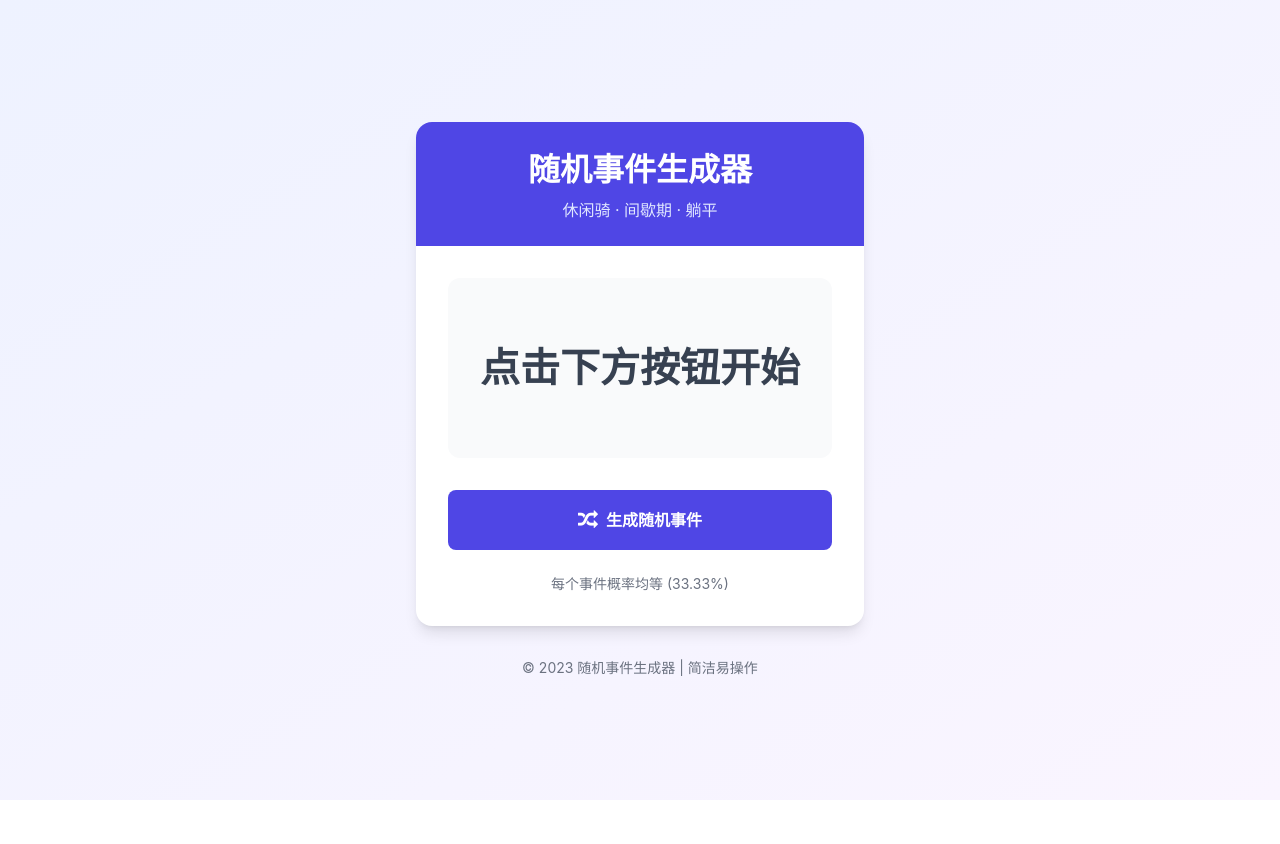
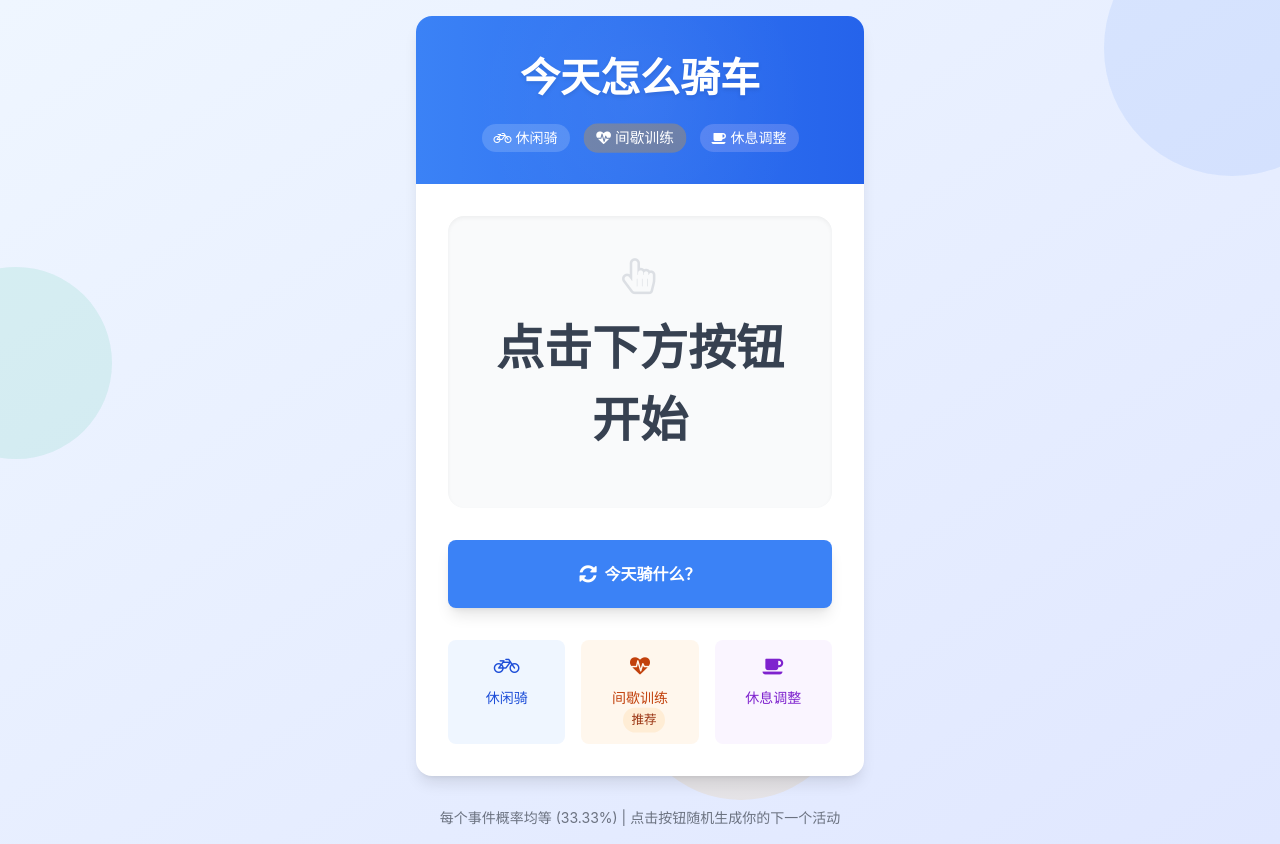
Before and after one commit to LingeringSongCicadas/test, a plain HTML site: page index.html in a window 1280 px wide. Before the commit the page ends 800 px from the top, so only its background shows below. Drawn offline with nearby package versions, Linux system fonts and the light colour scheme.

Commit message:
优化页面
优化页面

```diff
--- a/app.js
+++ b/app.js
@@ -1,10 +1,16 @@
-// 定义事件数组
-const events = ['休闲骑', '间歇期', '躺平'];
+// 定义骑行方案数组，为每种方案添加描述
+const events = [
+    { name: '休闲骑', description: '轻松骑行，享受风景，保持舒适的节奏，适合日常放松' },
+    { name: '间歇训练', description: '高强度冲刺与低强度恢复交替，提高心肺能力和爆发力' },
+    { name: '休息调整', description: '今天不骑车，完全放松休息，为下次骑行储备能量' }
+];
 
 // 获取DOM元素
 const generateBtn = document.getElementById('generateBtn');
 const eventText = document.getElementById('eventText');
+const eventDescription = document.getElementById('eventDescription');
 const eventDisplay = document.getElementById('eventDisplay');
+const titleElement = document.getElementById('mainTitle');
 
 // 添加点击事件监听器
 generateBtn.addEventListener('click', generateRandomEvent);
@@ -12,8 +18,13 @@ generateBtn.addEventListener('click', generateRandomEvent);
 // 生成随机事件函数
 function generateRandomEvent() {
     // 添加动画效果
-    eventDisplay.classList.add('opacity-0');
-    eventDisplay.classList.remove('opacity-100');
+    eventDisplay.classList.add('opacity-0', 'scale-95');
+    eventDisplay.classList.remove('opacity-100', 'scale-100');
+
+    // 为标题添加动画
+    if (titleElement) {
+        titleElement.classList.add('animate-pulse');
+    }
 
     // 短暂延迟后更新内容
     setTimeout(() => {
@@ -22,29 +33,55 @@ function generateRandomEvent() {
         const selectedEvent = events[randomIndex];
 
         // 更新显示文本
-        eventText.textContent = selectedEvent;
+        eventText.textContent = selectedEvent.name;
+
+        // 更新描述
+        if (eventDescription) {
+            eventDescription.textContent = selectedEvent.description;
+        }
 
         // 根据事件类型添加不同的样式
-        switch(selectedEvent) {
+        switch(selectedEvent.name) {
             case '休闲骑':
-                eventDisplay.className = 'bg-blue-50 text-blue-800 rounded-xl p-8 text-center mb-8 min-h-[180px] flex items-center justify-center transition-all duration-500';
+                eventDisplay.className = 'bg-blue-50 text-blue-800 rounded-xl p-8 text-center mb-8 min-h-[200px] flex flex-col items-center justify-center transition-all duration-500 shadow-md';
                 break;
-            case '间歇期':
-                eventDisplay.className = 'bg-green-50 text-green-800 rounded-xl p-8 text-center mb-8 min-h-[180px] flex items-center justify-center transition-all duration-500';
+            case '间歇训练':
+                eventDisplay.className = 'bg-orange-50 text-orange-800 rounded-xl p-8 text-center mb-8 min-h-[200px] flex flex-col items-center justify-center transition-all duration-500 shadow-md animate-pulse';
                 break;
-            case '躺平':
-                eventDisplay.className = 'bg-purple-50 text-purple-800 rounded-xl p-8 text-center mb-8 min-h-[180px] flex items-center justify-center transition-all duration-500';
+            case '休息调整':
+                eventDisplay.className = 'bg-purple-50 text-purple-800 rounded-xl p-8 text-center mb-8 min-h-[200px] flex flex-col items-center justify-center transition-all duration-500 shadow-md';
                 break;
         }
 
         // 恢复显示
-        eventDisplay.classList.add('opacity-100');
-        eventDisplay.classList.remove('opacity-0');
+        eventDisplay.classList.add('opacity-100', 'scale-100');
+        eventDisplay.classList.remove('opacity-0', 'scale-95');
+
+        // 移除标题动画
+        if (titleElement) {
+            setTimeout(() => {
+                titleElement.classList.remove('animate-pulse');
+            }, 1000);
+        }
     }, 300);
 }
 
 // 初始化页面
 window.addEventListener('load', () => {
-    eventDisplay.classList.add('opacity-100');
-    eventDisplay.classList.remove('opacity-0');
+    eventDisplay.classList.add('opacity-100', 'scale-100');
+    eventDisplay.classList.remove('opacity-0', 'scale-95');
+
+    // 为间歇训练添加特殊标识
+    const intervalBadge = document.createElement('span');
+    intervalBadge.className = 'inline-block bg-orange-100 text-orange-800 text-xs px-2 py-1 rounded-full ml-2 animate-pulse';
+    intervalBadge.textContent = '推荐';
+
+    // 找到包含"间歇训练"的元素并添加标识
+    const elements = document.querySelectorAll('*');
+    elements.forEach(element => {
+        if (element.textContent.includes('间歇训练')) {
+            element.appendChild(intervalBadge);
+            return;
+        }
+    });
 });
--- a/index.html
+++ b/index.html
@@ -3,7 +3,7 @@
 <head>
     <meta charset="UTF-8">
     <meta name="viewport" content="width=device-width, initial-scale=1.0">
-    <title>随机事件生成器</title>
+    <title>今天怎么骑车</title>
     <script src="https://cdn.tailwindcss.com"></script>
     <link href="https://cdnjs.cloudflare.com/ajax/libs/font-awesome/4.7.0/css/font-awesome.min.css" rel="stylesheet">
     <script>
@@ -11,8 +11,9 @@
             theme: {
                 extend: {
                     colors: {
-                        primary: '#4F46E5',
+                        primary: '#3B82F6', // 更明亮的蓝色
                         secondary: '#10B981',
+                        accent: '#F59E0B',  // 突出间歇骑的橙色
                         neutral: '#6B7280',
                     },
                     fontFamily: {
@@ -27,37 +28,91 @@
             .content-auto {
                 content-visibility: auto;
             }
-            .transition-transform-opacity {
-                transition-property: transform, opacity;
+            .text-shadow {
+                text-shadow: 0 2px 4px rgba(0,0,0,0.1);
+            }
+            .card-hover {
+                transition: all 0.3s ease;
+            }
+            .card-hover:hover {
+                transform: translateY(-5px);
+            }
+            .pulse-animation {
+                animation: pulse 2s infinite;
+            }
+            @keyframes pulse {
+                0% {
+                    transform: scale(1);
+                }
+                50% {
+                    transform: scale(1.05);
+                }
+                100% {
+                    transform: scale(1);
+                }
             }
         }
     </style>
 </head>
-<body class="min-h-screen bg-gradient-to-br from-indigo-50 to-purple-50 flex flex-col items-center justify-center p-4 font-sans text-gray-800">
-    <div class="w-full max-w-md bg-white rounded-2xl shadow-lg overflow-hidden transition-all duration-300 hover:shadow-xl">
-        <div class="bg-primary text-white p-6 text-center">
-            <h1 class="text-[clamp(1.5rem,3vw,2rem)] font-bold">随机事件生成器</h1>
-            <p class="text-indigo-100 mt-1">休闲骑 · 间歇期 · 躺平</p>
+<body class="min-h-screen bg-gradient-to-br from-blue-50 to-indigo-100 flex flex-col items-center justify-center p-4 font-sans text-gray-800">
+    <!-- 装饰性元素 -->
+    <div class="fixed top-0 left-0 w-full h-full overflow-hidden -z-10 opacity-10">
+        <div class="absolute -top-20 -right-20 w-64 h-64 rounded-full bg-primary"></div>
+        <div class="absolute top-1/3 -left-20 w-48 h-48 rounded-full bg-secondary"></div>
+        <div class="absolute bottom-0 right-1/3 w-56 h-56 rounded-full bg-accent"></div>
+    </div>
+
+    <div class="w-full max-w-md bg-white rounded-2xl shadow-lg overflow-hidden transition-all duration-300 hover:shadow-xl card-hover">
+        <div class="bg-gradient-to-r from-primary to-blue-600 text-white p-8 text-center relative overflow-hidden">
+            <div class="absolute inset-0 opacity-10">
+                <div class="absolute top-0 left-0 w-full h-full bg-[radial-gradient(circle_at_50%_50%,rgba(255,255,255,0.4)_0%,rgba(255,255,255,0)_70%)]"></div>
+            </div>
+            <h1 class="text-[clamp(1.8rem,5vw,2.5rem)] font-bold text-shadow mb-2 relative z-10">今天怎么骑车</h1>
+            <div class="flex justify-center gap-4 mt-4 relative z-10">
+                <span class="px-3 py-1 rounded-full bg-blue-100/20 text-white text-sm flex items-center gap-1">
+                    <i class="fa fa-bicycle"></i> 休闲骑
+                </span>
+                <span class="px-3 py-1 rounded-full bg-accent/30 text-white text-sm flex items-center gap-1 pulse-animation">
+                    <i class="fa fa-heartbeat"></i> 间歇训练
+                </span>
+                <span class="px-3 py-1 rounded-full bg-purple-200/20 text-white text-sm flex items-center gap-1">
+                    <i class="fa fa-coffee"></i> 休息调整
+                </span>
+            </div>
         </div>
 
         <div class="p-8">
-            <div id="eventDisplay" class="bg-gray-50 rounded-xl p-8 text-center mb-8 min-h-[180px] flex items-center justify-center transition-all duration-500 transform hover:scale-[1.02]">
-                <p class="text-[clamp(1.2rem,4vw,2.5rem)] font-bold text-gray-700" id="eventText">点击下方按钮开始</p>
+            <div id="eventDisplay" class="bg-gray-50 rounded-2xl p-10 text-center mb-8 min-h-[200px] flex flex-col items-center justify-center transition-all duration-500 shadow-inner">
+                <i class="fa fa-hand-pointer-o text-4xl text-gray-300 mb-4 opacity-70"></i>
+                <p class="text-[clamp(1.2rem,6vw,3rem)] font-bold text-gray-700" id="eventText">点击下方按钮开始</p>
+                <p id="eventDescription" class="mt-3 text-gray-500 text-sm max-w-xs"></p>
             </div>
 
-            <button id="generateBtn" class="w-full bg-primary hover:bg-primary/90 text-white font-bold py-4 px-6 rounded-lg transition-all duration-300 transform hover:scale-[1.02] active:scale-[0.98] focus:outline-none focus:ring-2 focus:ring-primary/50 flex items-center justify-center gap-2">
-                <i class="fa fa-random text-xl"></i>
-                <span>生成随机事件</span>
+            <button id="generateBtn" class="w-full bg-primary hover:bg-primary/90 text-white font-bold py-5 px-6 rounded-lg transition-all duration-300 transform hover:scale-[1.02] active:scale-[0.98] focus:outline-none focus:ring-2 focus:ring-primary/50 flex items-center justify-center gap-2 shadow-lg">
+                <i class="fa fa-refresh text-xl"></i>
+                <span>今天骑什么？</span>
             </button>
 
-            <div class="mt-6 text-center text-sm text-gray-500">
-                <p>每个事件概率均等 (33.33%)</p>
+            <div class="mt-8 grid grid-cols-3 gap-4 text-center text-sm">
+                <div class="p-3 rounded-lg bg-blue-50 text-blue-700 flex flex-col items-center hover:bg-blue-100 transition-colors">
+                    <i class="fa fa-bicycle text-xl mb-2"></i>
+                    <span>休闲骑</span>
+                </div>
+                <div class="p-3 rounded-lg bg-orange-50 text-orange-700 flex flex-col items-center hover:bg-orange-100 transition-colors">
+                    <i class="fa fa-heartbeat text-xl mb-2"></i>
+                    <span>间歇训练</span>
+                </div>
+                <div class="p-3 rounded-lg bg-purple-50 text-purple-700 flex flex-col items-center hover:bg-purple-100 transition-colors">
+                    <i class="fa fa-coffee text-xl mb-2"></i>
+                    <span>休息调整</span>
+                </div>
+
             </div>
         </div>
     </div>
 
-    <div class="mt-8 text-center text-sm text-gray-500">
-        <p>© 2023 随机事件生成器 | 简洁易操作</p>
+    <div class="mt-8 text-center text-sm text-gray-500 max-w-md">
+        <p>每个事件概率均等 (33.33%) | 点击按钮随机生成你的下一个活动</p>
     </div>
 
     <script src="app.js"></script>
```
